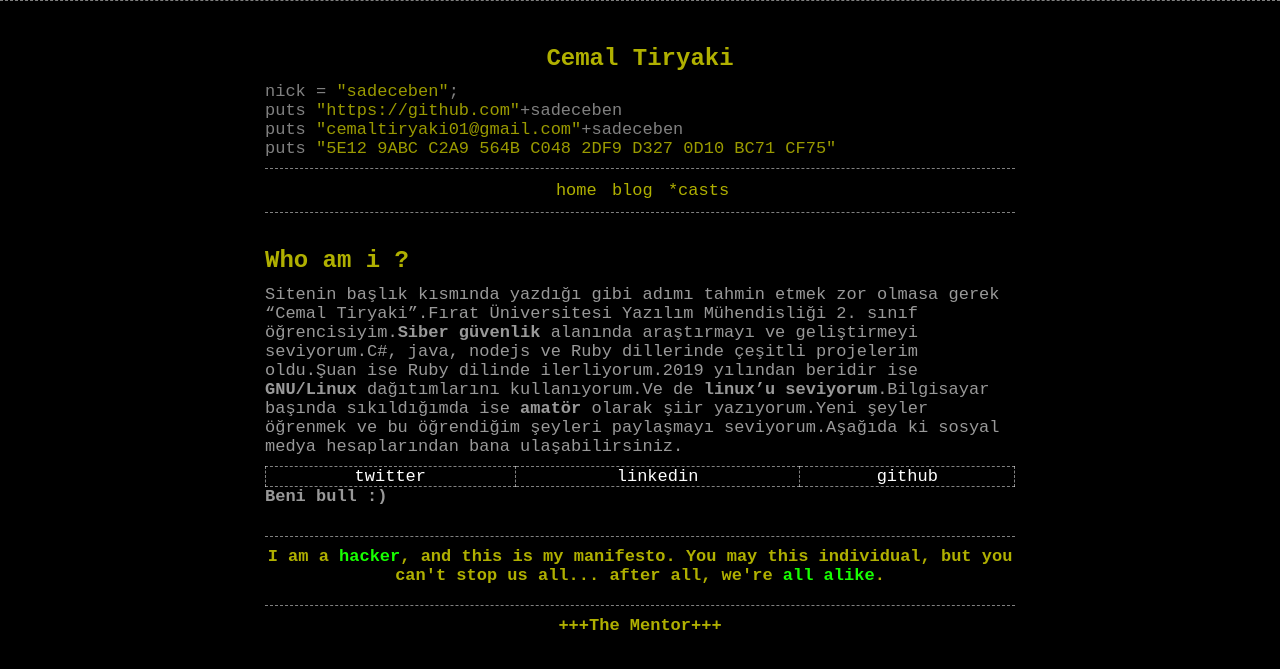
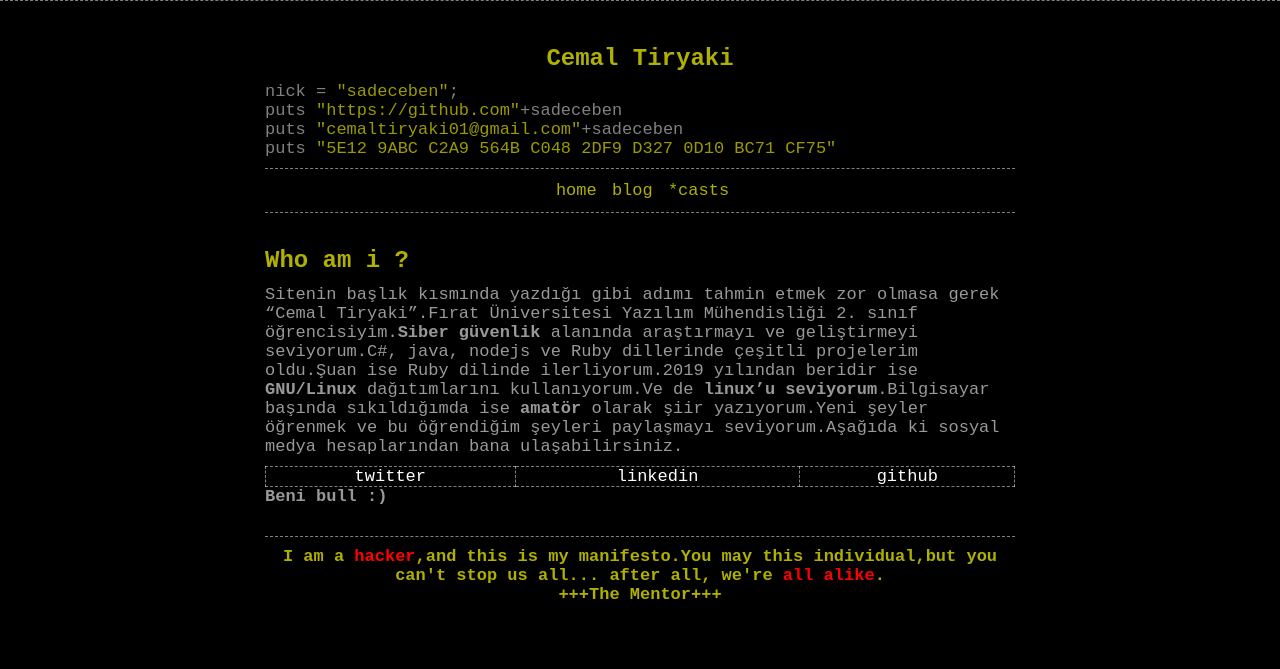
Before and after one commit to sadeceben/sadeceben.github.io, a Jekyll site: the page built from index.md, in a window 1280 px wide. Shown: the top 669 px of the page. Built offline with Jekyll 4.4.1, drawn with Linux system fonts in a browser that asks for light colours; our own code applies the rules of GitHub Pages for plain Markdown files.

Commit message:
Update footer.html

```diff
--- a/_includes/footer.html
+++ b/_includes/footer.html
@@ -1,9 +1,8 @@
 <div class="row">
   <div class="col-lg-8 col-lg-offset-2">
     <footer>
-    <b><center>I am a <span style="color: #17ff00;">hacker</span>, and this is my manifesto. You may this individual, but you </center></b>
-<b><center>can't stop us all... after all, we're <span style="color: #17ff00;">all alike</span>.</center></b>
-    </footer>
-    <footer>+++The Mentor+++</footer>
+    <b><center>I am a <span style="color: #ff0000;">hacker</span>,and this is my manifesto.You may this individual,but you </center></b>
+  <b><center>can't stop us all... after all, we're <span style="color: #ff0000;">all alike</span>.</center></b>
+    <b><center>+++The Mentor+++</b></center>
   </div>
 </div>
```
